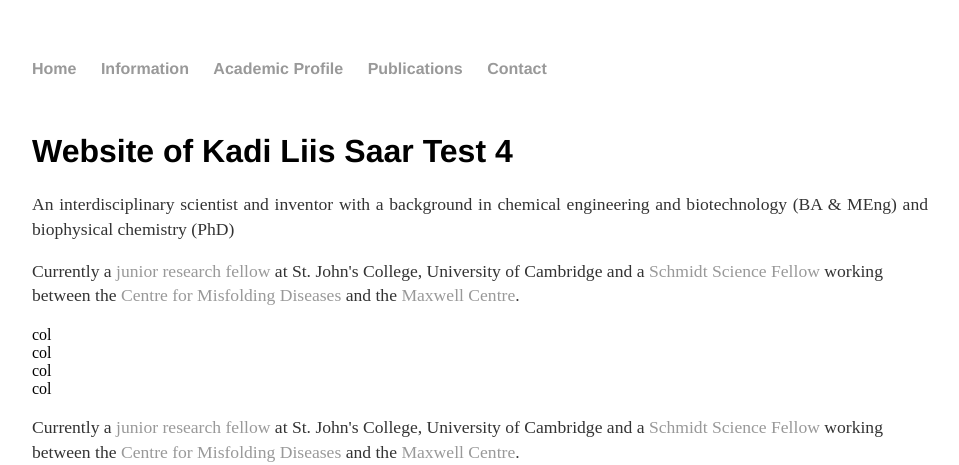
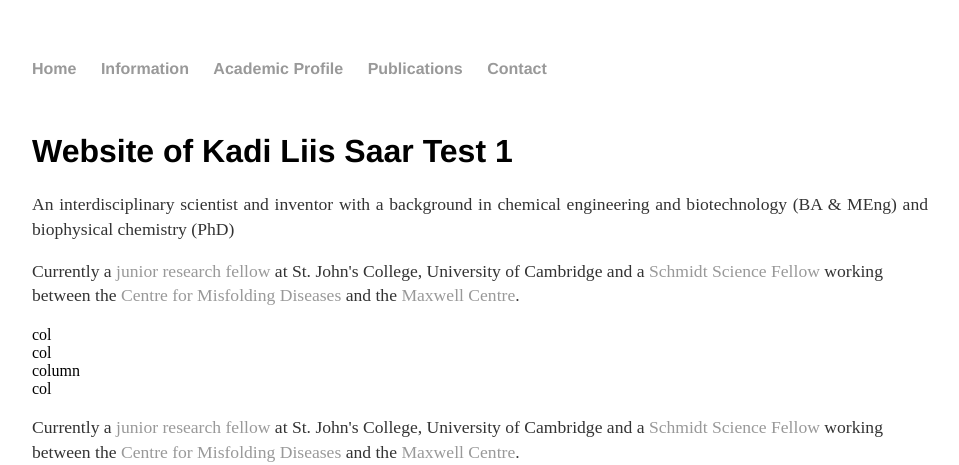
Before and after one commit to kadiliissaar/kadiliissaar.github.io, a Jekyll site: the page built from index.html, in a window 1280 px wide. Shown: the top 465 px of the page, without its empty margins (160-1119 px from the left). Built offline with Jekyll 4.4.1, drawn with Linux system fonts in a browser that asks for light colours.

Commit message:
Update index.html

```diff
--- a/index.html
+++ b/index.html
@@ -4,7 +4,7 @@ title: Kadi Liis Saar
 ---
 <div class="blurb">
 	</br>
-	<h1>Website of Kadi Liis Saar Test 4 </h1>
+	<h1>Website of Kadi Liis Saar Test 1 </h1>
 
 <p align="justify">
 An interdisciplinary scientist and inventor with a background in chemical engineering and biotechnology
@@ -22,11 +22,11 @@ Fellow</a> working between the <a href="https://www.cmd.ch.cam.ac.uk/">Centre fo
 <div class="row">
     <div class="col-*-*">col</div>
     <div class="col-*-*">col</div>
-  </div>
+</div>
 <div class="row">
+    <div class="col-*-*">column</div>
     <div class="col-*-*">col</div>
-    <div class="col-*-*">col</div>
-  </div>
+</div>
 </div>
 
 
@@ -36,7 +36,6 @@ College, University of Cambridge and a <a href="https://schmidtsciencefellows.or
 Fellow</a> working between the <a href="https://www.cmd.ch.cam.ac.uk/">Centre for Misfolding Diseases</a> and the
 <a href="https://www.maxwell.cam.ac.uk/">Maxwell Centre</a>.</p>
 <!–– - possibly the world's youngest mum to earn a PhD degree? ––>
-
 
 
 
```
